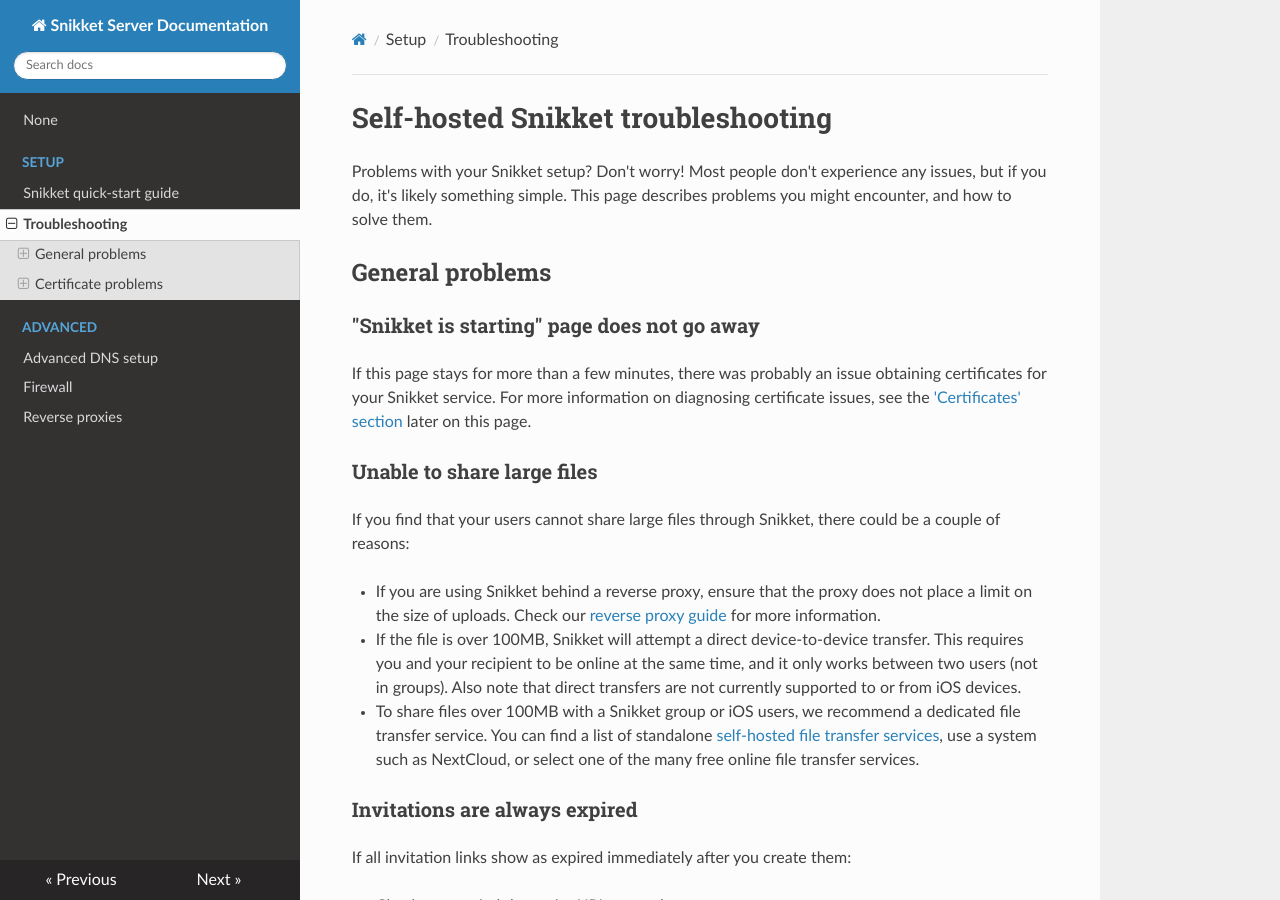
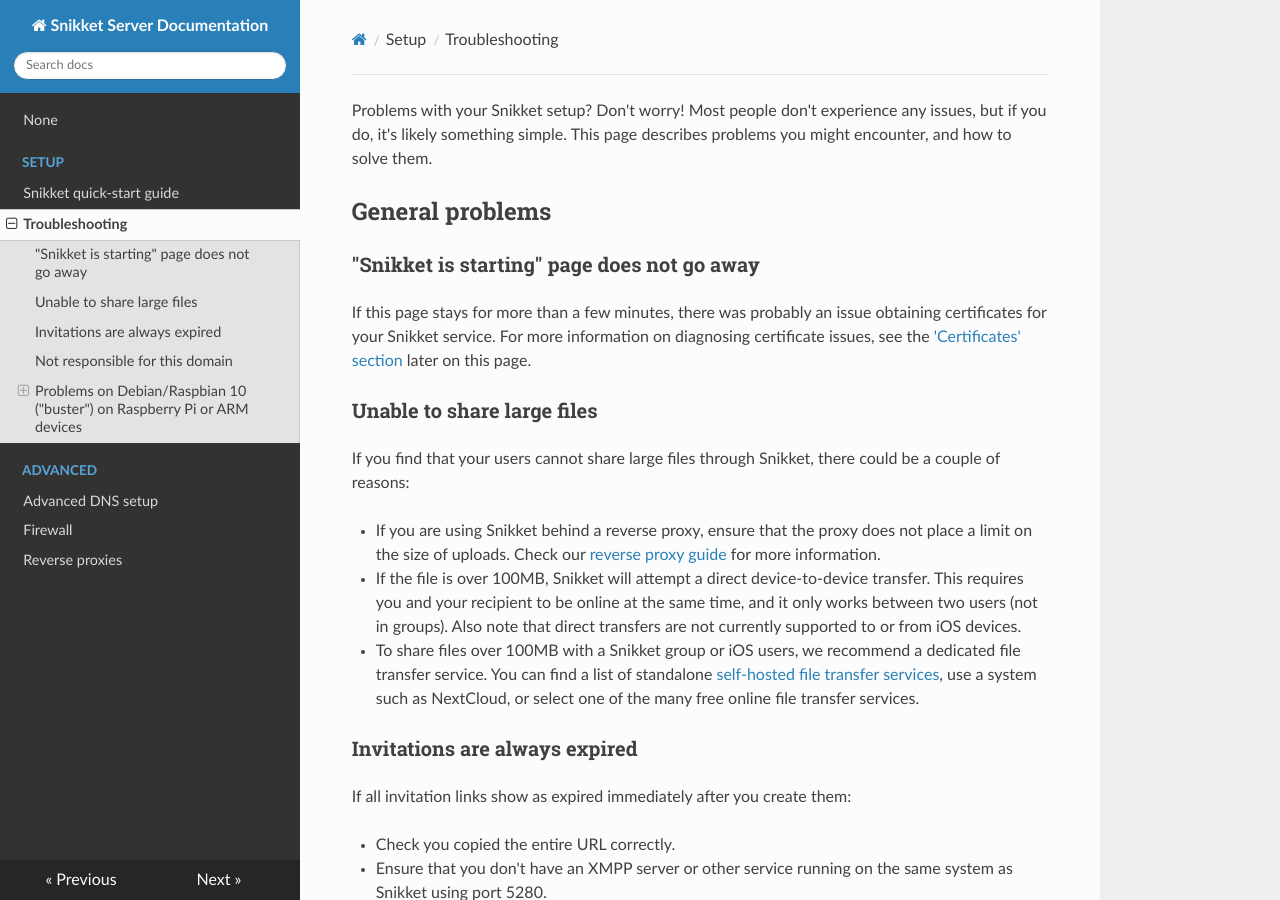
Before and after one commit to snikket-im/snikket-server, an MkDocs documentation site: the page built from docs/setup/troubleshooting.md, in a window 1280 px wide and 900 px high. Built offline with MkDocs 1.6.1, drawn with Linux system fonts in a browser that asks for light colours; nearby versions of some CDN libraries; some of the changed lines change nothing that is shown.

Commit message:
docs: Fix double-h1 in rendered page

```diff
--- a/docs/setup/troubleshooting.md
+++ b/docs/setup/troubleshooting.md
@@ -1,9 +1,8 @@
 ---
 title: "Troubleshooting"
+subtitle: Self-hosted Snikket troubleshooting
 weight: 30
 ---
-
-# Self-hosted Snikket troubleshooting
 
 Problems with your Snikket setup? Don't worry! Most people don't experience
 any issues, but if you do, it's likely something simple. This page describes
```
